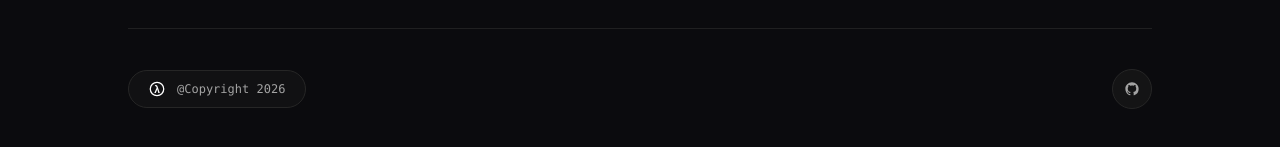
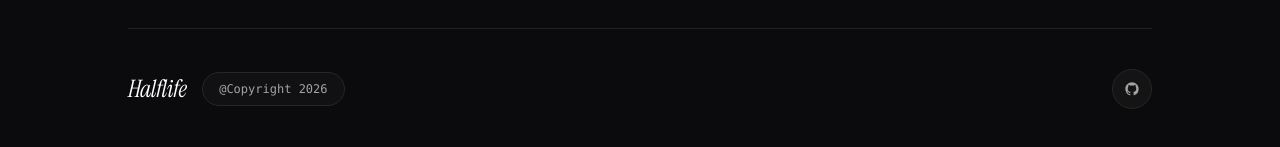
Before and after one commit to jadonamite/half-life, a Next.js app: page / in a window 1280 px wide. Shown: the part 10692-10839 px from the top of the page. Built offline with nearby package versions, Linux system fonts and the light colour scheme; a web font is replaced by a local one.

Commit message:
fix(footer): restore luxury wordmark logo in pure white alongside copyright

```diff
--- a/components/Footer.tsx
+++ b/components/Footer.tsx
@@ -40,13 +40,14 @@ export default function Footer() {
         {/* Bottom Bar: Copyright & Circular Social/Link Icons */}
         <div className="pt-10 border-t border-neutral-800/80 flex flex-col sm:flex-row items-center justify-between gap-6 text-xs text-neutral-400">
 
-          {/* Copyright Pill */}
-          <div className="px-5 py-2.5 rounded-full border border-neutral-800 bg-neutral-900/60 font-mono flex items-center gap-3">
-            <svg className="w-4 h-4 text-white" viewBox="0 0 100 100" fill="currentColor">
-              <circle cx="50" cy="50" r="42" stroke="currentColor" strokeWidth="8" fill="none" />
-              <text x="50" y="55" fontFamily="Arial, Helvetica, sans-serif" fontWeight="bold" fontSize="64" textAnchor="middle" dominantBaseline="central" fill="currentColor">λ</text>
-            </svg>
-            <span>@Copyright 2026</span>
+          {/* Luxury Wordmark & Copyright */}
+          <div className="flex items-center gap-4">
+            <div className="font-serif italic font-medium text-2xl tracking-tight text-white">
+              Halflife
+            </div>
+            <div className="px-4 py-2 rounded-full border border-neutral-800 bg-neutral-900/60 font-mono flex items-center">
+              <span>@Copyright 2026</span>
+            </div>
           </div>
 
           {/* Circular Social & Explorer Links */}
```
